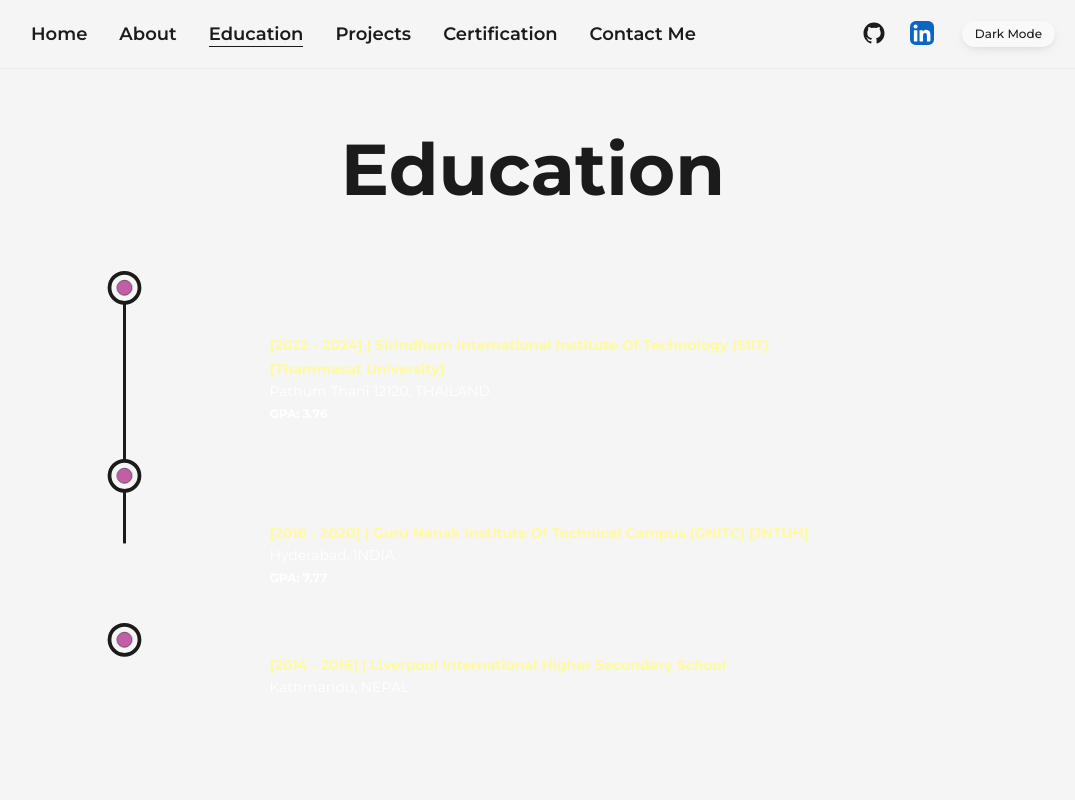
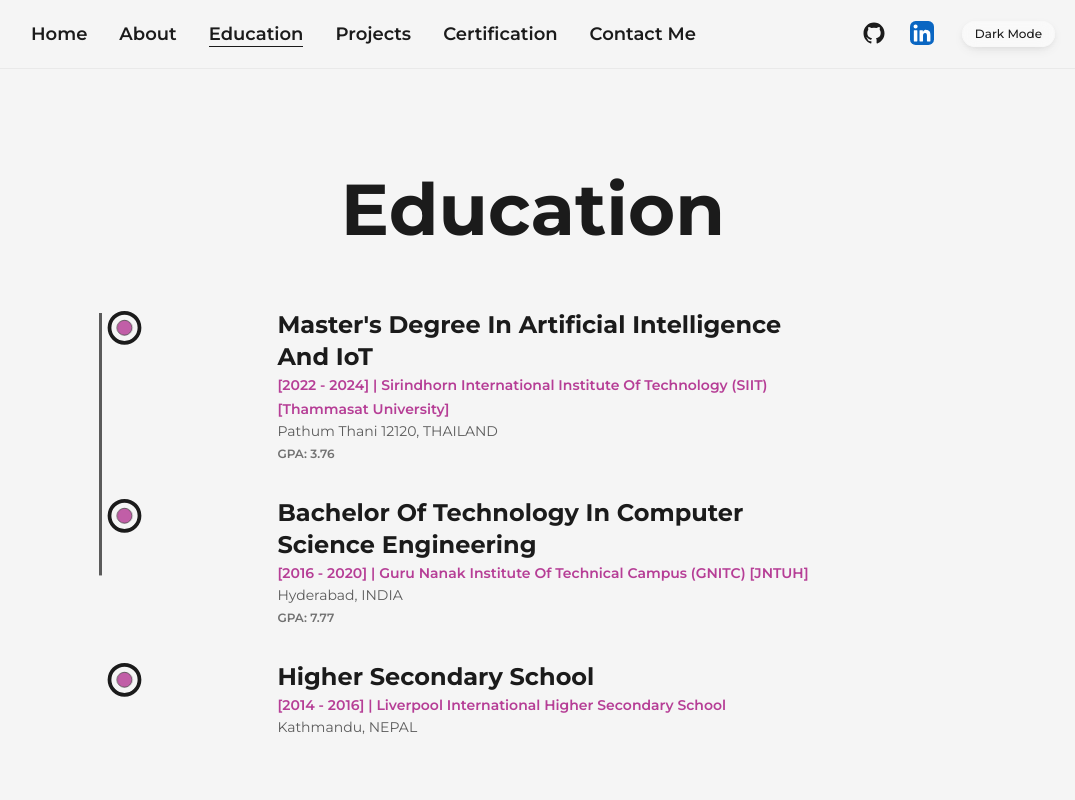
Before and after one commit to RohanPrasadGupta/Next-js_Portfolio, a Next.js app: page /education in a window 1280 px wide. Shown: the top 800 px of the page, without its empty margins (97-1172 px from the left). Built offline with nearby package versions, Linux system fonts and the light colour scheme.

Commit message:
update optimiztion

```diff
--- a/src/components/NavBar.js
+++ b/src/components/NavBar.js
@@ -35,16 +35,15 @@ const CustomMobileLink = ({ href, title, className = "", toggle }) => {
   return (
     <button
       href={href}
-      className={`${className} relative group text-light my-2`}
+      className={`${className} relative group my-2 text-dark dark:text-light font-medium focus:outline-none focus-visible:ring-2 focus-visible:ring-primary/60 rounded`}
       onClick={handleClick}
     >
       {title}
-
       <span
-        className={`h-[1px] inline-block w-0 bg-light absolute left-0 -bottom-0.5
-            group-hover:w-full transition-[width] ease duration-300
-            ${router.asPath === href ? "w-full" : "w-0"}
-            `}
+        className={`h-[1px] inline-block w-0 bg-dark dark:bg-light absolute left-0 -bottom-0.5
+                group-hover:w-full transition-[width] ease duration-300
+                ${router.asPath === href ? "w-full" : "w-0"}
+                `}
       >
         &nbsp;
       </span>
@@ -60,7 +59,7 @@ const NavBar = () => {
   };
 
   return (
-    <header className="w-full px-32 py-5 font-medium flex item-center justify-between relative z-20 lg:px-16 md:px-12 sm:px-8 bg-light/80 dark:bg-dark/80 backdrop-blur-md border-b border-black/5 dark:border-light/10 supports-[backdrop-filter]:bg-light/60 dark:supports-[backdrop-filter]:bg-dark/60">
+    <header className="w-full px-32 py-5 font-medium flex item-center justify-between relative z-20 lg:px-16 md:px-12 sm:px-6 xs:px-4 bg-light/80 dark:bg-dark/80 backdrop-blur-md border-b border-black/5 dark:border-light/10 supports-[backdrop-filter]:bg-light/60 dark:supports-[backdrop-filter]:bg-dark/60">
       <button
         className="flex-col justify-center items-center hidden lg:flex"
         onClick={handleClick}
@@ -125,9 +124,9 @@ const NavBar = () => {
         <motion.div
           initial={{ scale: 0.95, opacity: 0, x: "-50%", y: "-50%" }}
           animate={{ scale: 1, opacity: 1 }}
-          className="min-w-[72vw] flex z-30 flex-col justify-between items-center fixed top-1/2 left-1/2 -translate-x-1/2 -translate-y-1/2 rounded-xl border border-light/10 bg-light/90 dark:bg-dark/90 backdrop-blur-xl py-28 px-10 shadow-lg"
+          className="min-w-[70vw] max-w-sm flex z-30 flex-col items-center fixed top-1/2 left-1/2 -translate-x-1/2 -translate-y-1/2 rounded-2xl border border-black/10 dark:border-light/10 bg-white/90 dark:bg-dark/90 backdrop-blur-xl py-14 px-10 sm:px-8 shadow-xl gap-10"
         >
-          <nav className="flex items-center justify-center flex-col ">
+          <nav className="flex items-center justify-center flex-col gap-2">
             <CustomMobileLink
               href="/"
               title="Home"
@@ -160,19 +159,19 @@ const NavBar = () => {
             />
             <CustomMobileLink
               href="/ContactMe"
-              title="Contatc Me"
+              title="Contact Me"
               className=""
               toggle={handleClick}
             />
           </nav>
 
-          <nav className="flex item-center justify-center flex-wrap mt-4 text-light dark:text-light">
+          <nav className="flex item-center justify-center flex-wrap text-dark dark:text-light gap-5">
             <motion.a
               href="https://github.com"
               target={"blank"}
               whileHover={{ y: -3 }}
               whileTap={{ scale: 0.9 }}
-              className="w-6 mx-3 sm:mx-1"
+              className="w-6"
             >
               <GithubIcon />
             </motion.a>
@@ -181,7 +180,7 @@ const NavBar = () => {
               target={"blank"}
               whileHover={{ y: -3 }}
               whileTap={{ scale: 0.9 }}
-              className="w-6 mx-3 sm:mx-1"
+              className="w-6"
             >
               <LinkedInIcon />
             </motion.a>
--- a/src/data/certificationsData.js
+++ b/src/data/certificationsData.js
@@ -1,11 +1,14 @@
-// Central certifications data
+// Central certifications data (static imports for cross-device reliability)
+import googleDA from "../../public/images/projects/GoogleDA.png";
+import taiwanAI from "../../public/images/projects/TaiwanAI.jpg";
+
 export const certifications = [
   {
     slug: "google-data-analytics",
     title: "Google Data Analytics Professional Certificate",
     provider: "Google / Coursera",
     date: "Dec 2022",
-    image: require("../../public/images/projects/GoogleDA.png"),
+    image: googleDA,
     link: "https://www.coursera.org/professional-certificates/google-data-analytics",
     featured: true,
   },
@@ -14,7 +17,7 @@ export const certifications = [
     title: "Application of AI, Machine Vision & Robotics",
     provider: "Taiwan AI (Industry Program)",
     date: "Aug 2021",
-    image: require("../../public/images/projects/TaiwanAI.jpg"),
+    image: taiwanAI,
     link: "/",
     featured: true,
   },
--- a/src/data/projectsData.js
+++ b/src/data/projectsData.js
@@ -1,4 +1,13 @@
-// Central project data for portfolio
+// Central project data for portfolio (static imports ensure Next.js can optimize images reliably on all devices)
+import spiceHaven from "../../public/images/projects/spiceHaven.jpg";
+import theCart from "../../public/images/projects/theCart.jpg";
+import mergedProj from "../../public/images/projects/mergerd-proj.png";
+import textProject from "../../public/images/projects/textproject.png";
+import spotifyClone from "../../public/images/projects/spotifyclone.png";
+import opencvImg from "../../public/images/projects/Opencv.png";
+import newsPanda from "../../public/images/projects/NewsPanda.png";
+import oldPortfolio from "../../public/images/projects/OldPortfolio.png";
+
 export const projects = [
   {
     slug: "restaurant-dashboard",
@@ -9,7 +18,7 @@ export const projects = [
       "Role‑based workflows (customer, staff, admin), live orders, auth, analytics dashboards, synchronized real‑time UI.",
     repo: "https://github.com/RohanPrasadGupta/resturant_mgr_frontend",
     demo: "https://mgr-frontend.netlify.app/pages/home",
-    image: require("../../public/images/projects/spiceHaven.jpg"),
+    image: spiceHaven,
   },
   {
     slug: "the-cart-ecommerce",
@@ -20,7 +29,7 @@ export const projects = [
       "Dynamic search, advanced filtering, inventory management, secure auth, scalable modular architecture.",
     repo: "https://github.com/RohanPrasadGupta/ecommerce-proj",
     demo: "https://rpg-ecommerce.netlify.app/pages/dashboard",
-    image: require("../../public/images/projects/theCart.jpg"),
+    image: theCart,
   },
   {
     slug: "merged-react-mini-suite",
@@ -31,7 +40,7 @@ export const projects = [
       "Combined mini‑apps: ToDo, Weather, Expense Tracker, Jokes – showcases state & API patterns.",
     repo: "https://github.com/RohanPrasadGupta/Combined_Small_Project",
     demo: "https://rpg-merged-projects.netlify.app/",
-    image: require("../../public/images/projects/mergerd-proj.png"),
+    image: mergedProj,
   },
   {
     slug: "text-utils",
@@ -42,7 +51,7 @@ export const projects = [
       "Words & char counter, case transforms, copy & speech synthesis with theme toggle.",
     repo: "https://github.com/RohanPrasdGupta/React-TEXT_PROJECT-",
     demo: "https://rohanprasadgupta-react-text-project.netlify.app/",
-    image: require("../../public/images/projects/textproject.png"),
+    image: textProject,
   },
   {
     slug: "spotify-clone",
@@ -53,7 +62,7 @@ export const projects = [
       "One‑page interactive UI clone with basic playback preview & transitions.",
     repo: "https://github.com/RohanPrasdGupta/Simple_Spotify_CLONE/tree/main",
     demo: "https://rpg-spotify-clone1.netlify.app/",
-    image: require("../../public/images/projects/spotifyclone.png"),
+    image: spotifyClone,
   },
   {
     slug: "face-recognition-attendance",
@@ -64,7 +73,7 @@ export const projects = [
       "Live capture + face match to mark attendance with realtime cloud sync.",
     repo: "https://github.com/RohanPrasdGupta/HW_PROJECT-TU-",
     demo: "https://github.com/RohanPrasdGupta/HW_PROJECT-TU-",
-    image: require("../../public/images/projects/Opencv.png"),
+    image: opencvImg,
   },
   {
     slug: "news-panda",
@@ -75,7 +84,7 @@ export const projects = [
       "NewsAPI integration exploring async patterns & UX skeleton states.",
     repo: "https://github.com/RohanPrasadGupta/news_app_reactJS",
     demo: "https://github.com/RohanPrasadGupta/news_app_reactJS",
-    image: require("../../public/images/projects/NewsPanda.png"),
+    image: newsPanda,
   },
   {
     slug: "legacy-portfolio",
@@ -85,6 +94,6 @@ export const projects = [
     description: "Early personal site iteration hosted on w3spaces.",
     repo: "https://rohanprasadgupta.w3spaces.com/",
     demo: "https://rohanprasadgupta.w3spaces.com/",
-    image: require("../../public/images/projects/OldPortfolio.png"),
+    image: oldPortfolio,
   },
 ];
--- a/src/pages/education.js
+++ b/src/pages/education.js
@@ -9,21 +9,25 @@ import Transitions from "@/components/Transitions";
 const Details = ({ title, place, time, organization, score }) => {
   const ref = useRef(null);
   return (
-    <li className="my-8 first:mt-0 last:mb-0 w-[60%] mx-auto flex flex-col item-start justify-between">
+    <li className="my-8 first:mt-0 last:mb-0 w-[60%] lg:w-[70%] md:w-[85%] sm:w-full px-2 mx-auto flex flex-col item-start justify-between">
       <LiIcon reference={ref} />
       <motion.div
         initial={{ y: 50 }}
         whileInView={{ y: 0 }}
         transition={{ duration: 1, type: "keyframes" }}
       >
-        <h3 className="capitalize font-bold text-2xl sm:text:xl md:text-xl xs:text-lg text-light/90 ">
+        <h3 className="capitalize font-bold text-2xl md:text-xl sm:text-lg text-dark dark:text-light ">
           {title}
         </h3>
-        <span className="capitalize text-yellow font-bold text-sm sm:text-xs xs:text-xs md:text-xs">
+        <span className="capitalize text-primary dark:text-primaryDark font-semibold text-sm sm:text-xs">
           {time} | {organization}
         </span>
-        <p className="text-sm w-full text-white ">{place}</p>
-        <span className="text-xs w-full font-bold text-white">{score}</span>
+        <p className="text-sm w-full text-dark/70 dark:text-light/70">
+          {place}
+        </p>
+        <span className="text-xs w-full font-semibold text-dark/60 dark:text-light/60">
+          {score}
+        </span>
       </motion.div>
     </li>
   );
@@ -43,8 +47,8 @@ const Education = () => {
         <meta name="description" content="Generated by create next app" />
       </Head>
       <Transitions />
-      <main>
-        <Layout>
+      <main className="flex w-full flex-col items-center justify-center">
+        <Layout className="pt-10">
           <div className="items-center">
             <AnimatedText
               text="Education"
@@ -53,11 +57,11 @@ const Education = () => {
 
             <div
               ref={ref}
-              className="w-[75%] mx-auto relative lg:w-[90%] md:w-full"
+              className="w-[75%] mx-auto relative lg:w-[80%] md:w-[90%] sm:w-full"
             >
               <motion.div
                 style={{ scaleY: scrollYProgress }}
-                className="bg-dark dark:bg-light origin-top w-[3px] h-full left-9 absolute top-1"
+                className="bg-dark/70 dark:bg-light/70 origin-top w-[3px] h-full left-3 md:left-4 absolute top-1"
               />
 
               <ul>
--- a/src/pages/projects.js
+++ b/src/pages/projects.js
@@ -63,7 +63,7 @@ const Projects = () => {
             ))}
           </div>
 
-          <div className="grid w-full gap-5 sm:gap-5 md:gap-6 grid-cols-2 xs:grid-cols-2 sm:grid-cols-2 md:grid-cols-3 lg:grid-cols-4 xl:grid-cols-5">
+          <div className="grid w-full gap-5 sm:gap-5 md:gap-6 grid-cols-5 lg:grid-cols-4 md:grid-cols-3 sm:grid-cols-2 xs:grid-cols-2">
             {filtered.map((p, i) => (
               <motion.article
                 key={p.slug}
```
